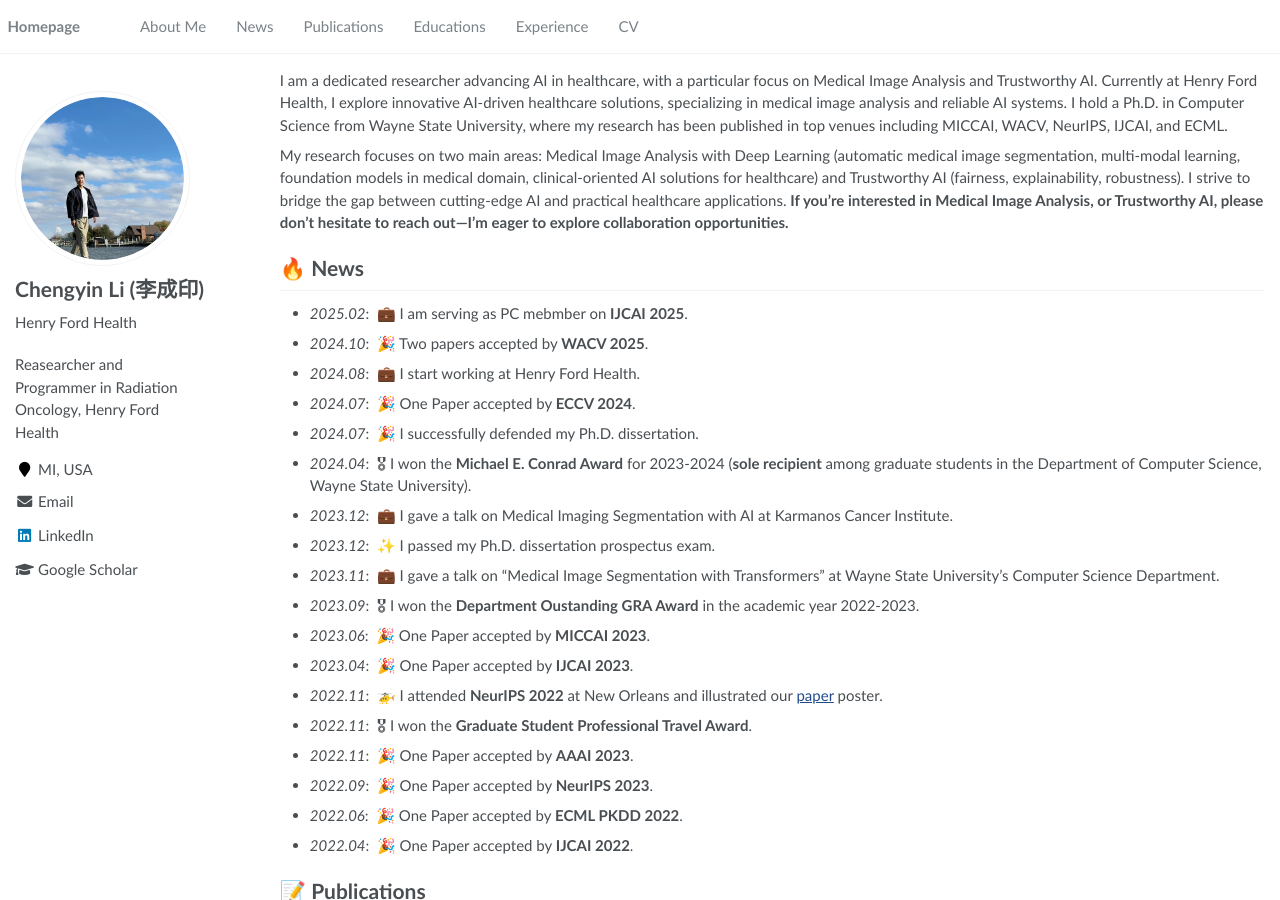
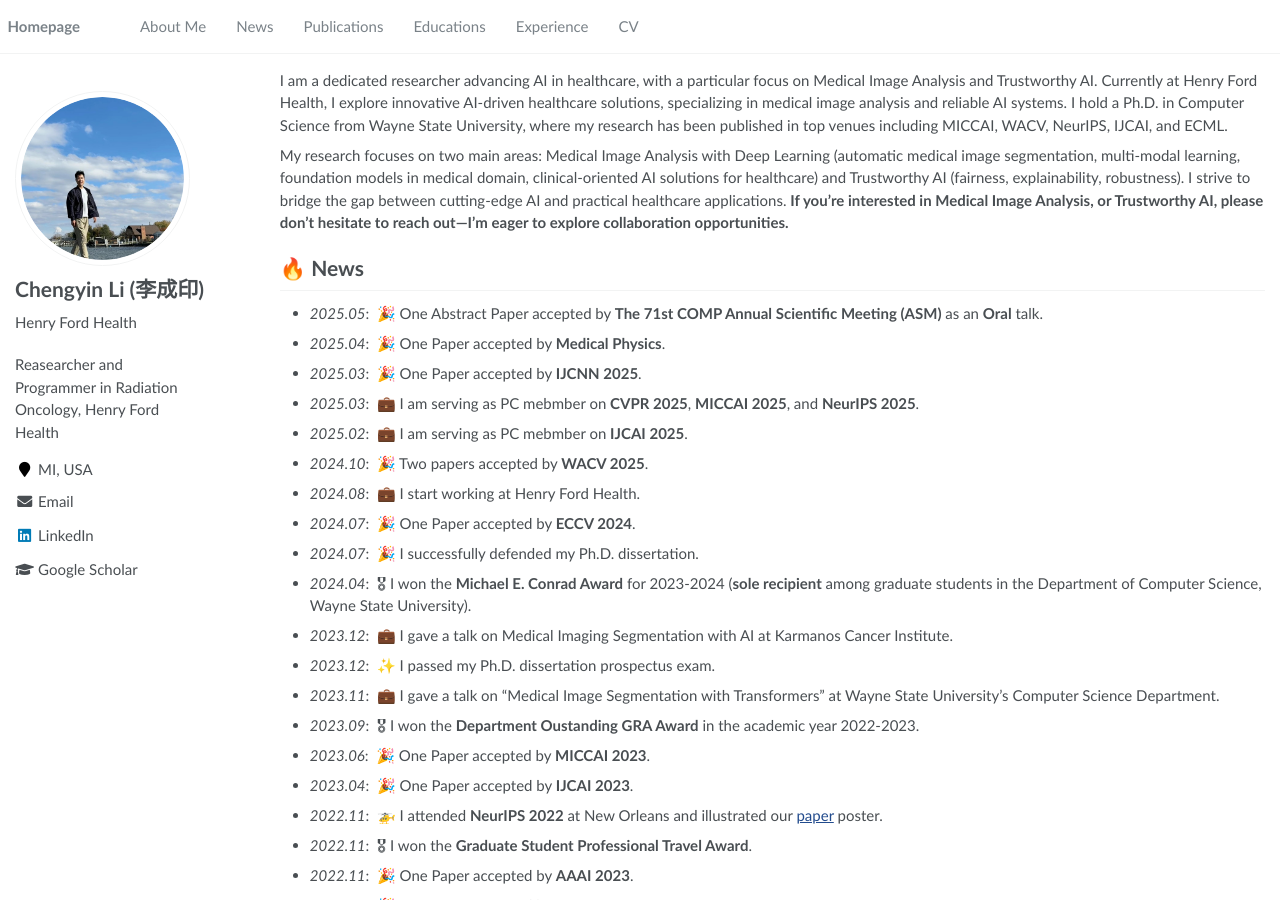
Before and after one commit to ChengyinLee/chengyinlee.github.io, a Jekyll site: the page built from _pages/about.md, in a window 1280 px wide and 900 px high. Built offline with Jekyll 4.4.1, drawn with Linux system fonts in a browser that asks for light colours; some of the changed text lies outside the part shown.

Commit message:
more updates

```diff
--- a/_pages/about.md
+++ b/_pages/about.md
@@ -14,6 +14,10 @@ I am a dedicated researcher advancing AI in healthcare, with a particular focus
 My research focuses on two main areas: Medical Image Analysis with Deep Learning (automatic medical image segmentation, multi-modal learning, foundation models in medical domain, clinical-oriented AI solutions for healthcare) and Trustworthy AI (fairness, explainability, robustness). I strive to bridge the gap between cutting-edge AI and practical healthcare applications. **If you’re interested in Medical Image Analysis, or Trustworthy AI,  please don’t hesitate to reach out—I’m eager to explore collaboration opportunities.**
 
 # 🔥 News
+- *2025.05*: &nbsp;🎉 One Abstract Paper accepted by **The 71st COMP Annual Scientific Meeting (ASM)** as an **Oral** talk.
+- *2025.04*: &nbsp;🎉 One Paper accepted by **Medical Physics**.
+- *2025.03*: &nbsp;🎉 One Paper accepted by **IJCNN 2025**.
+- *2025.03*: &nbsp;💼 I am serving as PC mebmber on **CVPR 2025**, **MICCAI 2025**, and **NeurIPS 2025**.
 - *2025.02*: &nbsp;💼 I am serving as PC mebmber on **IJCAI 2025**.
 - *2024.10*: &nbsp;🎉 Two papers accepted by **WACV 2025**.
 - *2024.08*: &nbsp;💼 I start working at Henry Ford Health.
@@ -80,7 +84,7 @@ Yao Qiang, **Chengyin Li**, Marco Brocanelli, and Dongxiao Zhu
 - *2017 - 2018*, Teaching Assistant for CSC 4800 Data Mining.
 
 # 💼 Academic Service
-- **Conference Program Committee Member/Reviewer**: IJCAI 2024-2025, NeurIPS 2023-2024, CVPR 2024-2025, MICCAI 2023-2024, ICML 2025, AISTATS 2025, ICLR 2025, ICCV 2025
+- **Conference Program Committee Member/Reviewer**: IJCAI 2024-2025, NeurIPS 2023-2025, CVPR 2024-2025, MICCAI 2023-2025, ICML 2025, AISTATS 2025, ICLR 2025, ICCV 2025
 - **Journal Reviewer**: IEEE Transactions on Medical Imaging, Transactions on Machine Learning Research (TMLR), Medical Physics, Scientific Reports, Smart Health, BMC Genomics, Journal of Medical Imaging
 
 
```
